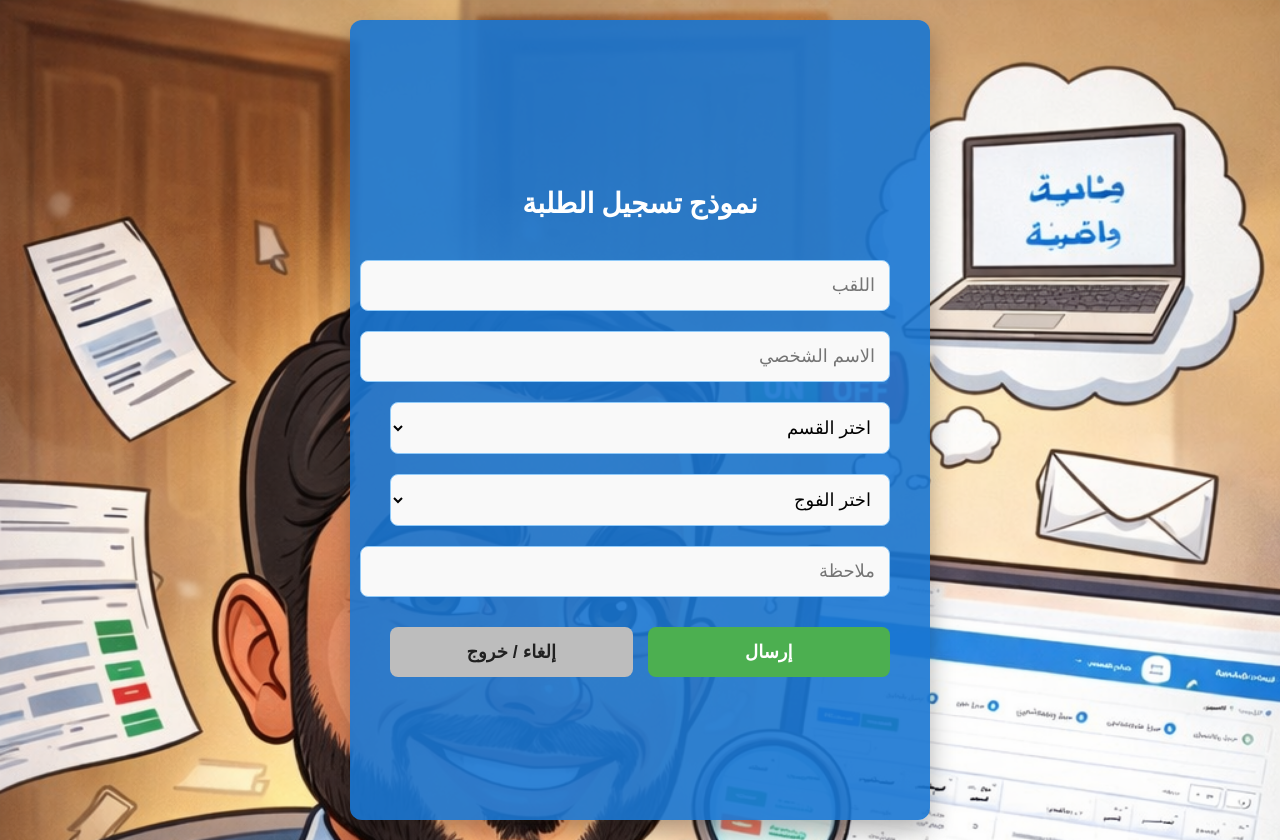
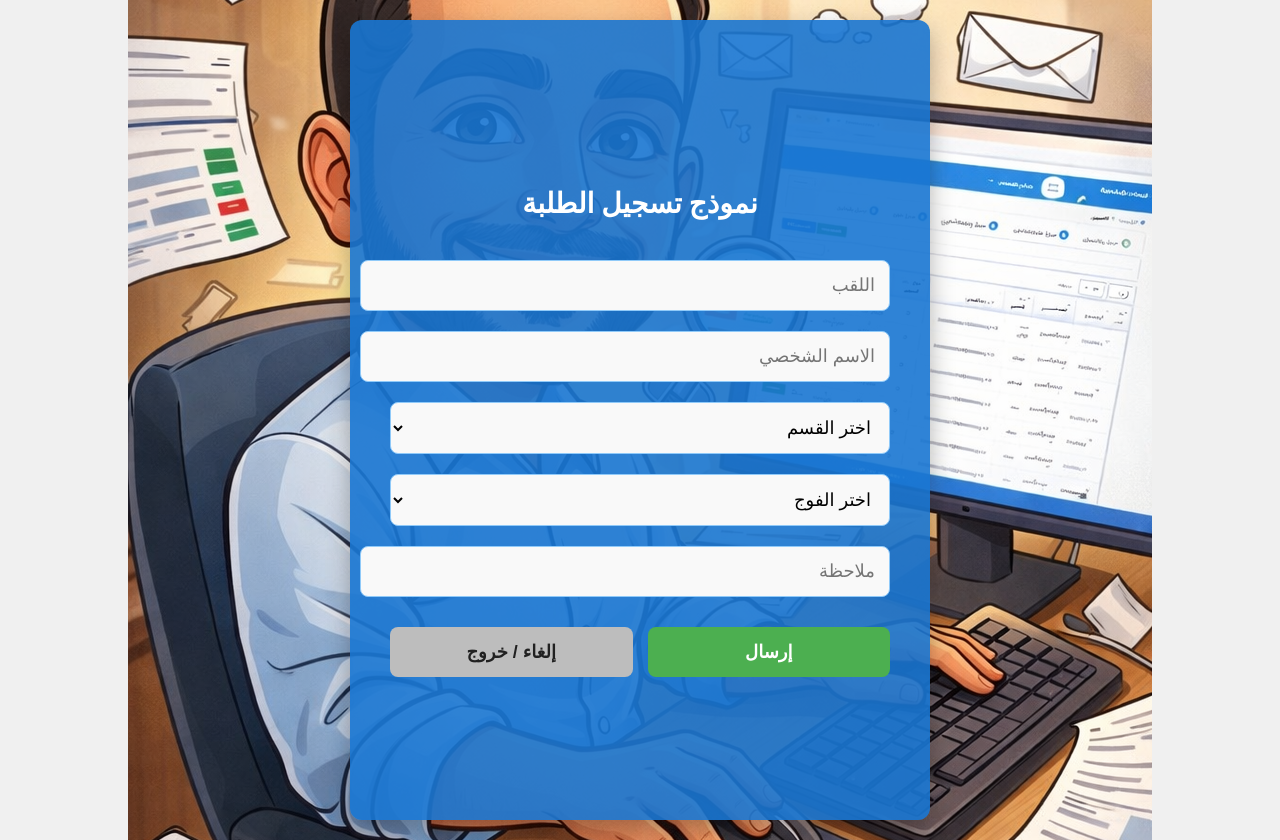
Before and after one commit to hocinebno3131-source/students_app, a Flask app: page / in a window 1280 px wide. Run offline with Flask 3, Linux system fonts and the light colour scheme.

Commit message:
Update form.html

```diff
--- a/templates/form.html
+++ b/templates/form.html
@@ -9,7 +9,7 @@
 /* الخلفية للجسم */
 body {
     background: url('/static/images/background.jpg') no-repeat center center fixed;
-    background-size: cover; /* بدل contain لتظهر الصورة كاملة وتملأ الشاشة */
+    background-size: 80% auto; /* حجم أصغر قليلاً مع الحفاظ على النسبة */
     background-color: #f0f0f0;
     display: flex;
     justify-content: center;
```
